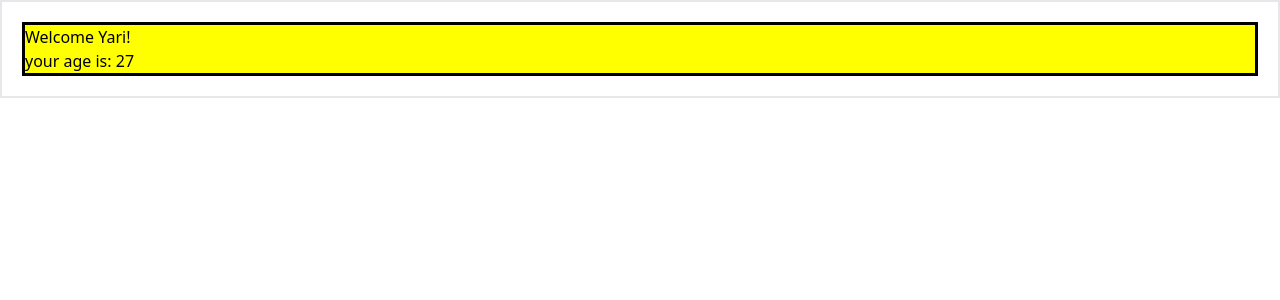
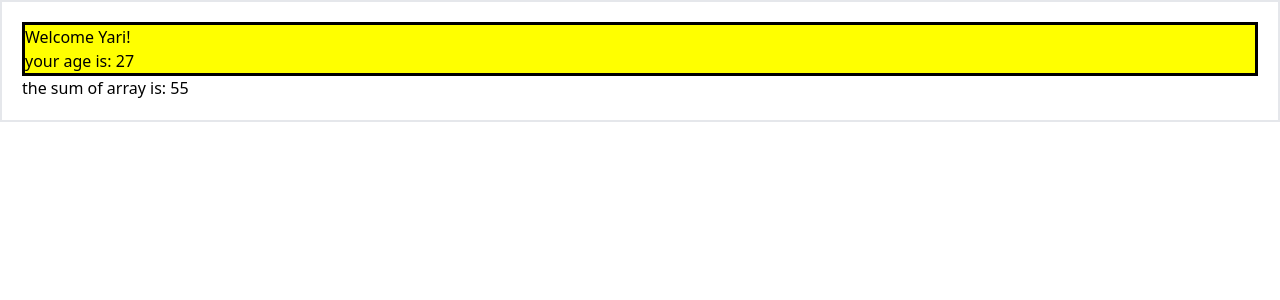
Before and after one commit to Yaricherchi7/React.js, a React (Create React App) app: page / in a window 1280 px wide. Shown: the top 300 px of the page. Built offline with nearby package versions, Linux system fonts and the light colour scheme.

Commit message:
es svolto

```diff
--- a/src/App.js
+++ b/src/App.js
@@ -1,4 +1,5 @@
 import React from "react";
+import { Sum } from "./Sum";
 import { Welcome } from "./Welcome";
 
 export class App extends React.Component {
@@ -7,6 +8,7 @@ export class App extends React.Component {
     return (
       <div className="border-2 p-5">
         <Welcome name="Yari"/>
+        <Sum/>
       </div>
     );
   }
--- /dev/null
+++ b/src/Sum.js
@@ -0,0 +1,12 @@
+import React from "react";
+
+export function Sum({number = [1,2,3,4,5,6,7,8,9,10]}){
+     /* const sum = {number} */
+
+    return (
+        <div>
+            <h1> the sum of array is: {number.reduce((a,b)=>(a + b))}</h1>
+        </div>
+    )
+
+}
```
